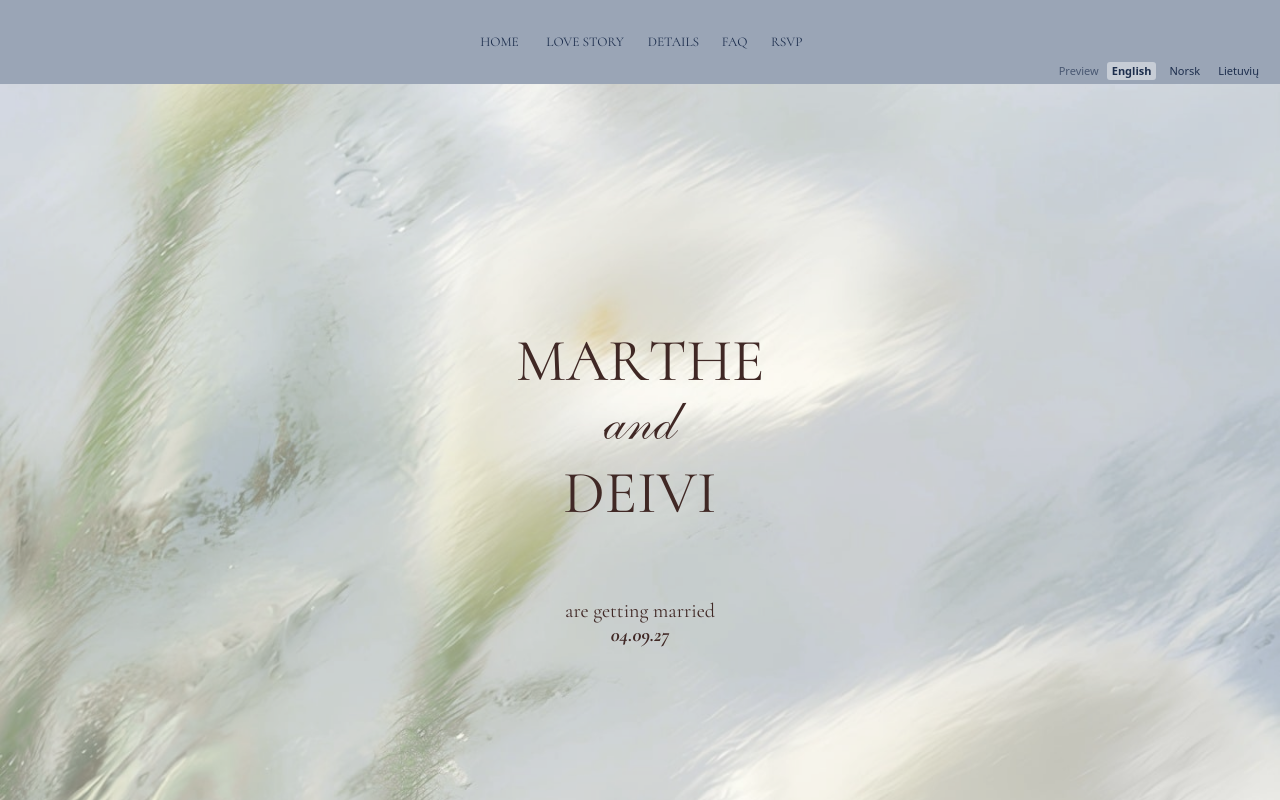
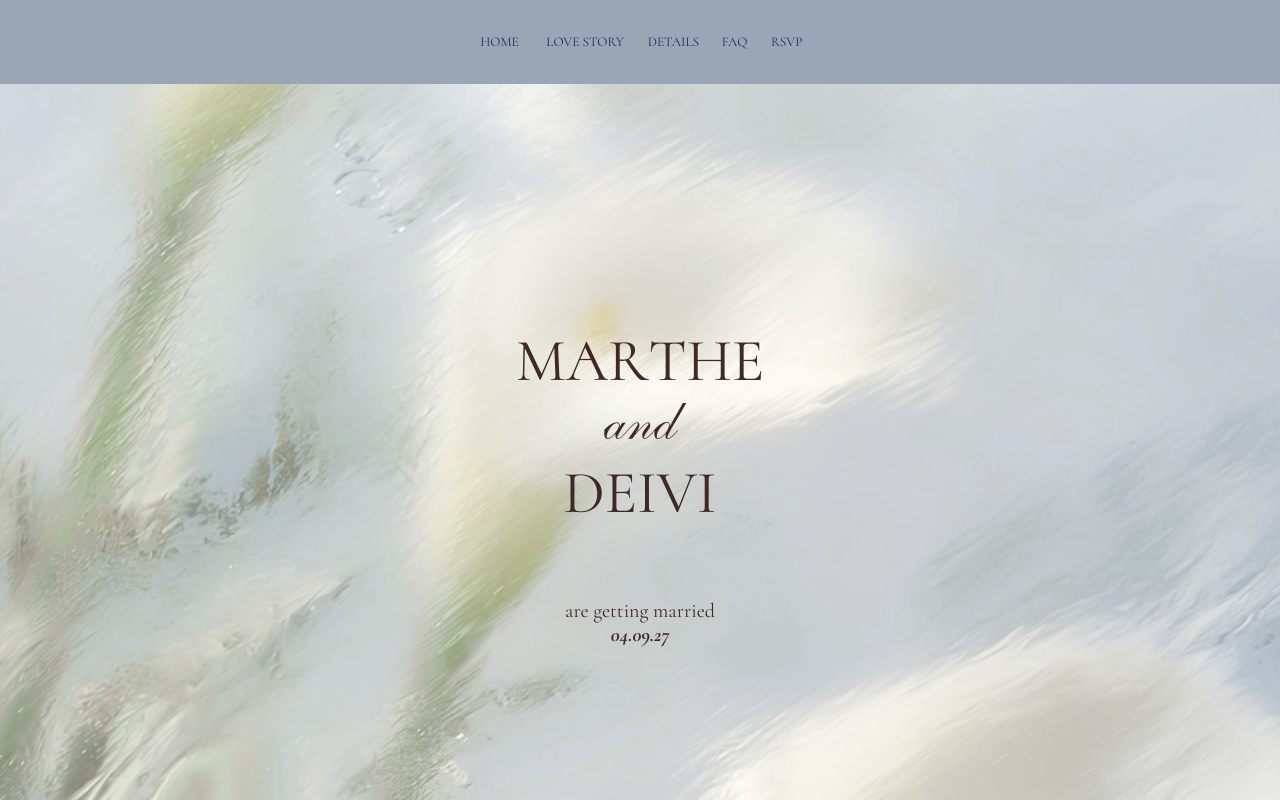
Before and after one commit to Russamadda/weddinginvitation, a Next.js app: page / in a window 1280 px wide. Shown: the top 800 px of the page. Built offline with nearby package versions, Linux system fonts and the light colour scheme; no server answers.

Commit message:
Remove guest language preview and verify invitation release readiness

```diff
--- a/app/globals.css
+++ b/app/globals.css
@@ -423,12 +423,7 @@ html:has(.admin-page), body:has(.admin-page) { background: #f2f5f9; }
   .admin-row-actions { flex-wrap: wrap; }
 }
 
-/* Temporary language preview; invitation language remains the default. */
-.site-header { position: relative; }
-.language-preview { position: absolute; right: 16px; bottom: 4px; display: flex; align-items: center; gap: 8px; color: #1d2e4d; font: 11px/16px system-ui, sans-serif; }
-.language-preview > span { opacity: .65; }
-.language-preview a { padding: 1px 5px; border-radius: 3px; }
-.language-preview [aria-current] { background: #ffffff70; font-weight: 600; }
+/* Layout for translated guest text. */
 .guest-site:is([data-language='no'], [data-language='lt']) .site-header nav a { width: auto; }
 .guest-site:is([data-language='no'], [data-language='lt']) .invitation-copy { text-wrap: pretty; }
 .guest-site:is([data-language='no'], [data-language='lt']) .rsvp-link { left: 75px; width: 450px; height: 110px; }
@@ -464,10 +459,6 @@ html:has(.admin-page), body:has(.admin-page) { background: #f2f5f9; }
 .guest-site:is([data-language='no'], [data-language='lt']) .details-stay-note { position: relative; top: auto; left: auto; width: min(100%, 320px); margin: 75px auto 0; }
 .guest-site:is([data-language='no'], [data-language='lt']) .details-dress-copy { position: relative; top: auto; left: auto; width: min(100%, 275.505px); margin: 45px auto 0; }
 .guest-site:is([data-language='no'], [data-language='lt']) .details-palette { position: relative; top: auto; left: auto; justify-content: center; margin-top: 40px; }
-@media (max-width: 600px) {
-  .language-preview { right: 10px; bottom: 2px; gap: 5px; font-size: 10px; line-height: 14px; }
-  .language-preview > span { display: none; }
-}
 
 .guest-site:is([data-language='no'], [data-language='lt']) .details-accommodations h2 { font-size: clamp(18px, 5.5vw, 30px); }
 @media (max-width: 600px) {
--- a/components/Header.tsx
+++ b/components/Header.tsx
@@ -2,17 +2,10 @@ import Link from "next/link";
 import { guestHref, guestText as t, type GuestLanguage } from "@/lib/guest-language";
 
 export default function Header({ currentPage = "home", inviteToken, language = "en" }: { inviteToken?: string; language?: GuestLanguage; currentPage?: "home" | "love-story" | "details" | "faq" | "rsvp" }) {
-  const path = currentPage === "home" ? "/" : `/${currentPage}`;
   const pages = [["home", "/", "S001"], ["love-story", "/love-story", "S002"], ["details", "/details", "S003"], ["faq", "/faq", "S004"], ["rsvp", "/rsvp", "S005"]] as const;
   return <header className={`site-header${currentPage !== "home" ? " story-header" : ""}`} id={currentPage}>
     <nav aria-label={t(language, "A001")}>
       {pages.map(([page, href, label]) => <Link key={page} href={page === "home" && currentPage === "home" ? "#home" : guestHref(href, inviteToken, language)} aria-current={currentPage === page ? "page" : undefined}>{t(language, label)}</Link>)}
     </nav>
-    <div className="language-preview" aria-label={t(language, "S014")}>
-      <span>{t(language, "S015")}</span>
-      <Link href={guestHref(path, inviteToken, "en")} scroll={false} aria-current={language === "en" ? "true" : undefined} lang="en">English</Link>
-      <Link href={guestHref(path, inviteToken, "no")} scroll={false} aria-current={language === "no" ? "true" : undefined} lang="nb">Norsk</Link>
-      <Link href={guestHref(path, inviteToken, "lt")} scroll={false} aria-current={language === "lt" ? "true" : undefined} lang="lt">Lietuvių</Link>
-    </div>
   </header>;
 }
```
Also changed, not shown: tests/admin-integration.cjs (+1 -1 lines), tests/lithuanian-integration.cjs (+2 -5 lines), tests/norwegian-integration.cjs (+2 -2 lines), tests/rsvp-state.cjs (+24 -0 lines), tests/supabase-integration.cjs (+10 -5 lines), 5 other files (tests, documents, lock files or other folders).
